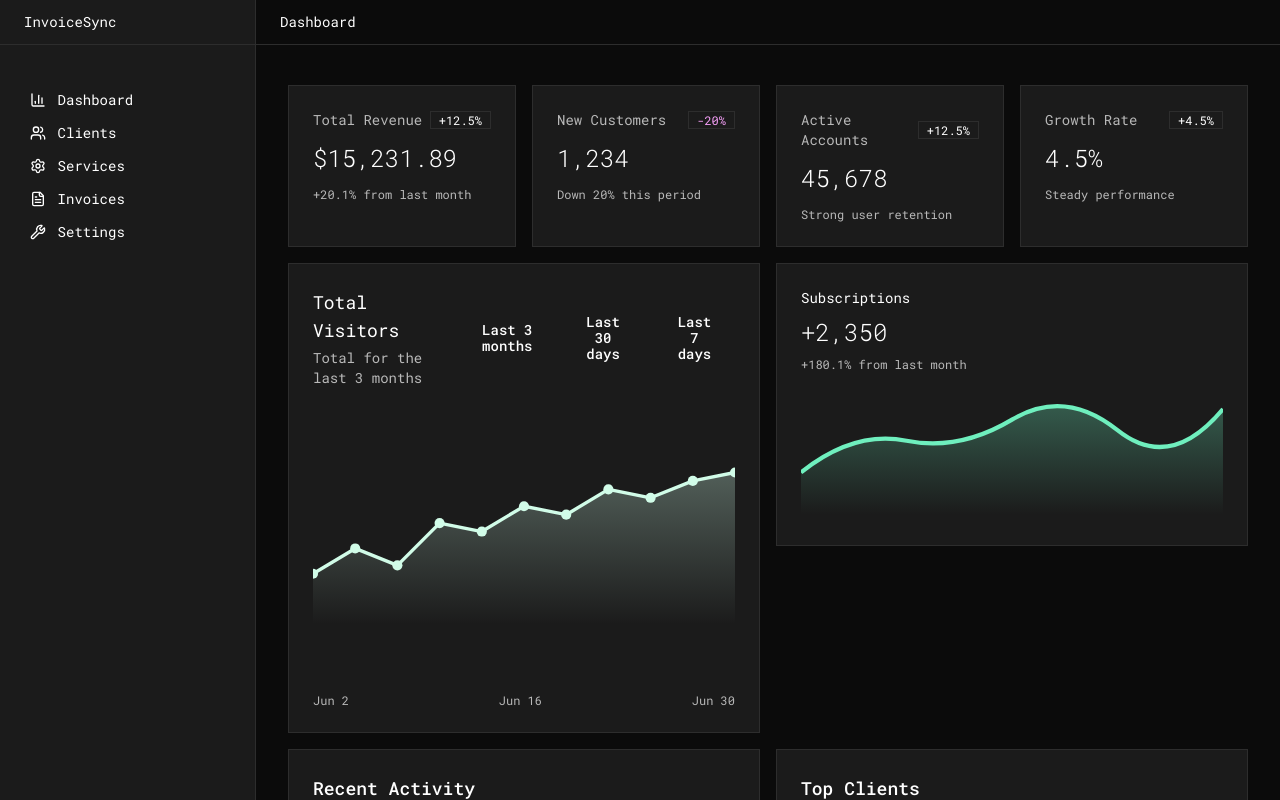
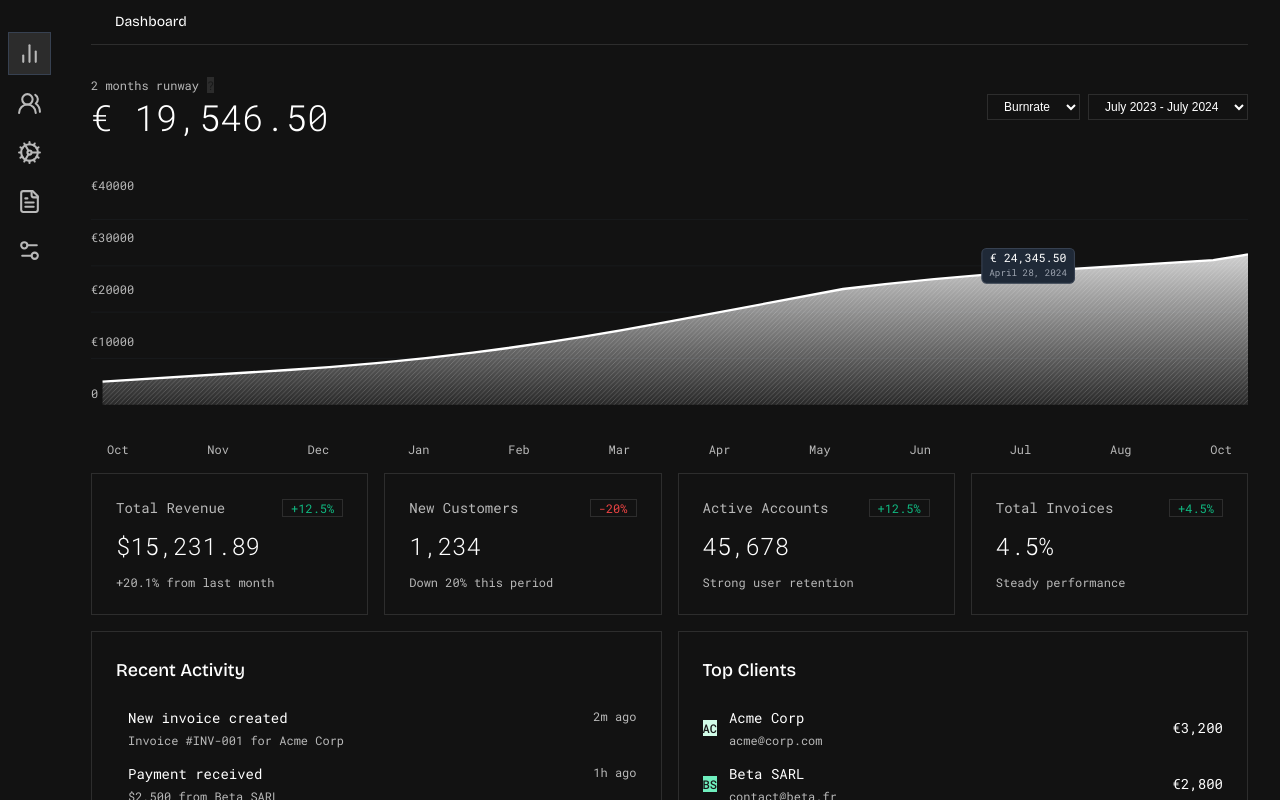
Before and after one commit to 69killian/invoice-sync, a React (Create React App) app in the folder invoicesync/: page / in a window 1280 px wide. Shown: the top 800 px of the page. Built offline with nearby package versions, Linux system fonts and the light colour scheme.

Commit message:
new dashboard + bricolage grotesque

```diff
--- a/invoicesync/public/index.html
+++ b/invoicesync/public/index.html
@@ -10,6 +10,9 @@
       content="Web site created using create-react-app"
     />
     <link rel="apple-touch-icon" href="%PUBLIC_URL%/logo192.png" />
+    <link rel="preconnect" href="https://fonts.googleapis.com">
+    <link rel="preconnect" href="https://fonts.gstatic.com" crossorigin>
+    <link href="https://fonts.googleapis.com/css2?family=Bricolage+Grotesque:opsz,wght@12..96,200..800&display=swap" rel="stylesheet">
     <!--
       manifest.json provides metadata used when your web app is installed on a
       user's mobile device or desktop. See https://developers.google.com/web/fundamentals/web-app-manifest/
--- a/invoicesync/src/components/Layout.tsx
+++ b/invoicesync/src/components/Layout.tsx
@@ -1,56 +1,56 @@
 import React from "react";
 import { Outlet, Link, useLocation } from "react-router-dom";
-import { BarChart3, Users, Settings, FileText, Wrench } from "lucide-react";
+import { BarChart2, Users2, Cog, FileText, Settings2 } from "lucide-react";
 
 const Layout = () => {
   const location = useLocation();
 
   const navigation = [
-    { name: "Dashboard", href: "/", icon: BarChart3 },
-    { name: "Clients", href: "/clients", icon: Users },
-    { name: "Services", href: "/services", icon: Settings },
+    { name: "Dashboard", href: "/", icon: BarChart2 },
+    { name: "Clients", href: "/clients", icon: Users2 },
+    { name: "Services", href: "/services", icon: Cog },
     { name: "Invoices", href: "/invoices", icon: FileText },
-    { name: "Settings", href: "/settings", icon: Wrench },
+    { name: "Settings", href: "/settings", icon: Settings2 },
   ];
 
   return (
     <div className="dark min-h-screen bg-background flex">
       {/* Sidebar */}
-      <div className="sidebar w-64 flex-shrink-0 relative border-r border-sidebar-border">
+      <div className="w-16 flex-shrink-0 relative  bg-background">
         {/* Sidebar Header */}
-        <div className="">
-          <p className="font-normal text-sm py-3 px-6" style={{color: 'white'}}>
-            InvoiceSync
-          </p>
-          <div className="border-b border-gray-700 mb-4"></div>
+        <div className="flex justify-center py-4">
+          <div className="w-8 h-8 flex items-center justify-center">
+            <div className="w-6 h-6 bg-white rounded-full flex items-center justify-center">
+              <div className="w-4 h-4 bg-black rounded-full"></div>
+            </div>
+          </div>
         </div>
 
-        <div className="p-6">
-          <nav className="sidebar-nav">
+        <div className="px-2">
+          <nav className="space-y-2">
             {navigation.map((item) => {
               const IconComponent = item.icon;
+              const isActive = location.pathname === item.href || (item.href !== "/" && location.pathname.startsWith(item.href));
               return (
                 <Link
                   key={item.name}
                   to={item.href}
-                  className="sidebar-nav-item"
+                  className={`flex items-center justify-center p-2 text-muted-foreground hover:text-foreground hover:bg-muted rounded-none transition-colors ${
+                    isActive ? 'bg-muted text-foreground' : ''
+                  }`}
+                  style={isActive ? {border: '1px solid #374151'} : {}}
                 >
-                  <IconComponent size={16} />
-                  <span>{item.name}</span>
+                  <IconComponent size={25} />
                 </Link>
               );
             })}
           </nav>
         </div>
 
-        <div className="absolute bottom-0 left-0 right-0 p-6 border-t border-sidebar-border">
-          <div className="flex items-center gap-3">
+        <div className="absolute bottom-0 left-0 right-0 p-2">
+          <div className="flex justify-center">
             <div className="w-8 h-8 bg-muted rounded-none flex items-center justify-center">
-              <span className="text-xs font-normal">JD</span>
-            </div>
-            <div className="flex-1 min-w-0">
-              <div className="text-sm font-normal truncate">John Doe</div>
-              <div className="text-xs text-muted-foreground truncate">john@example.com</div>
+              <span className="text-xs font-normal">AC</span>
             </div>
           </div>
         </div>
@@ -58,7 +58,7 @@ const Layout = () => {
 
       {/* Main content */}
       <div className="flex-1 flex flex-col">
-        <main className="flex-1 px-0  bg-background">
+        <main className="flex-1  bg-background">
           <Outlet />
         </main>
       </div>
--- a/invoicesync/src/index.css
+++ b/invoicesync/src/index.css
@@ -46,7 +46,7 @@
 }
 
 .dark {
-  --background: oklch(0.15 0 0);
+  --background: oklch(0.18 0 0);
   --foreground: oklch(1.0000 0 0);
   --card: oklch(0.2221 0 0);
   --card-foreground: oklch(1.0000 0 0);
--- a/invoicesync/src/pages/DashboardPage.tsx
+++ b/invoicesync/src/pages/DashboardPage.tsx
@@ -35,167 +35,174 @@ const DashboardPage = () => {
   return (
     <div className="">
       {/* Header */}
-      <div className="py-2">
-          <p className="font-normal text-sm py-1 mb-2 px-6" style={{color: 'white'}}>
+      <div className="py-2 px-8">
+          <p className="font-normal text-sm py-1 mb-2 px-6" style={{color: 'white', fontFamily: 'Bricolage Grotesque, sans-serif'}}>
             Dashboard
           </p>
-          <div className="border-b border-gray-700 mb-4"></div>
+          <div className="border-b border-gray-700 mb-2"></div>
         </div>
 
       <div className="space-y-4 py-4 px-8">
+        {/* Charts Section */}
+        <div className="grid gap-4">
+          {/* Main Chart */}
+          <div className="py-6 rounded-none bg-background space-y-6">
+            <div className="flex items-center justify-between">
+              <div className="space-y-1">
+                <div className="flex items-center gap-2">
+                  <span className="text-xs text-muted-foreground">2 months runway</span>
+                  <div className="w-4 h-4 rounded-full bg-muted flex items-center justify-center">
+                    <span className="text-xs">?</span>
+                  </div>
+                </div>
+                <div className="text-4xl font-light" style={{color: 'white'}}>€ 19,546.50</div>
+              </div>
+              <div className="flex gap-2">
+                <select className="bg-background border border-border text-xs px-3 py-1 rounded-none text-foreground">
+                  <option>Burnrate</option>
+                </select>
+                <select className="bg-background border border-border text-xs px-3 py-1 rounded-none text-foreground">
+                  <option>July 2023 - July 2024</option>
+                </select>
+              </div>
+            </div>
+
+            {/* Chart SVG */}
+            <div className="h-64 w-full relative">
+              <svg viewBox="0 0 1000 200" className="w-full h-full">
+                <defs>
+                  <linearGradient id="areaGradient" x1="0%" y1="0%" x2="0%" y2="100%">
+                    <stop offset="0%" stopColor="white" stopOpacity="0.8"/>
+                    <stop offset="100%" stopColor="white" stopOpacity="0.1"/>
+                  </linearGradient>
+                  <pattern id="diagonalHatch" patternUnits="userSpaceOnUse" width="4" height="4">
+                    <path d="m0,4 l4,-4 M-1,1 l2,-2 M3,5 l2,-2" stroke="white" strokeWidth="0.5" opacity="0.3"/>
+                  </pattern>
+                </defs>
+
+                {/* Grid lines */}
+                <g stroke="#374151" strokeWidth="0.5" opacity="0.3">
+                  <line x1="0" y1="40" x2="1000" y2="40"/>
+                  <line x1="0" y1="80" x2="1000" y2="80"/>
+                  <line x1="0" y1="120" x2="1000" y2="120"/>
+                  <line x1="0" y1="160" x2="1000" y2="160"/>
+                </g>
+
+                {/* Area with pattern */}
+                <path
+                  d="M 10 180 Q 90 175, 170 170 Q 250 165, 330 155 Q 410 145, 490 130 Q 570 115, 650 100 Q 730 90, 810 85 Q 890 80, 970 75 Q 990 72, 1000 70 L 1000 200 L 10 200 Z"
+                  fill="url(#diagonalHatch)"
+                />
+
+                {/* Area gradient overlay */}
+                <path
+                  d="M 10 180 Q 90 175, 170 170 Q 250 165, 330 155 Q 410 145, 490 130 Q 570 115, 650 100 Q 730 90, 810 85 Q 890 80, 970 75 Q 990 72, 1000 70 L 1000 200 L 10 200 Z"
+                  fill="url(#areaGradient)"
+                />
+
+                {/* Main curve line */}
+                <path
+                  d="M 10 180 Q 90 175, 170 170 Q 250 165, 330 155 Q 410 145, 490 130 Q 570 115, 650 100 Q 730 90, 810 85 Q 890 80, 970 75 Q 990 72, 1000 70"
+                  fill="none"
+                  stroke="white"
+                  strokeWidth="2"
+                />
+
+                {/* Hover point */}
+                <circle cx="810" cy="85" r="4" fill="white" stroke="#1f2937" strokeWidth="2"/>
+
+                {/* Tooltip */}
+                <g transform="translate(770, 65)">
+                  <rect x="0" y="0" width="80" height="30" fill="#1f2937" stroke="#374151" rx="4"/>
+                  <text x="40" y="12" textAnchor="middle" fill="white" fontSize="10">€ 24,345.50</text>
+                  <text x="40" y="24" textAnchor="middle" fill="#9ca3af" fontSize="8">April 28, 2024</text>
+                </g>
+              </svg>
+
+              {/* Y-axis labels */}
+              <div className="absolute left-0 top-0 h-full flex flex-col justify-between text-xs text-muted-foreground py-4">
+                <span>€40000</span>
+                <span>€30000</span>
+                <span>€20000</span>
+                <span>€10000</span>
+                <span>0</span>
+              </div>
+            </div>
+
+            <div className="flex items-center justify-between text-xs text-muted-foreground px-4">
+              <span>Oct</span>
+              <span>Nov</span>
+              <span>Dec</span>
+              <span>Jan</span>
+              <span>Feb</span>
+              <span>Mar</span>
+              <span>Apr</span>
+              <span>May</span>
+              <span>Jun</span>
+              <span>Jul</span>
+              <span>Aug</span>
+              <span>Oct</span>
+            </div>
+          </div>
+        </div>
+
         {/* Stats Cards */}
         <div className="grid gap-4 md:grid-cols-2 lg:grid-cols-4">
-          <div className="card p-6 rounded-none border space-y-3">
+          <div className="p-6 rounded-none border bg-background text-card-foreground space-y-3">
             <div className="flex flex-row items-center justify-between">
               <div className="text-sm font-normal text-muted-foreground">Total Revenue</div>
-              <div className="text-xs text-chart-1 font-light font-normal border border-gray-700 px-2">+12.5%</div>
+              <div className="text-xs text-chart-1 font-light font-normal border border-gray-700 px-2" style={{color: '#10b981'}}>+12.5%</div>
             </div>
-            <div className="text-2xl font-light">$15,231.89</div>
+            <div className="text-2xl font-light" style={{color: 'white'}}>$15,231.89</div>
             <p className="text-xs text-muted-foreground">
               +20.1% from last month
             </p>
           </div>
 
-          <div className="card p-6 rounded-none border space-y-3">
+          <div className="p-6 rounded-none border bg-background text-card-foreground space-y-3">
             <div className="flex flex-row items-center justify-between">
               <div className="text-sm font-normal text-muted-foreground">New Customers</div>
-              <div className="text-xs text-destructive font-light font-normal border border-gray-700 px-2">-20%</div>
+              <div className="text-xs text-destructive font-light font-normal border border-gray-700 px-2" style={{color: '#ef4444'}}>-20%</div>
             </div>
-            <div className="text-2xl font-light">1,234</div>
+            <div className="text-2xl font-light" style={{color: 'white'}}>1,234</div>
             <p className="text-xs text-muted-foreground">
               Down 20% this period
             </p>
           </div>
 
-          <div className="card p-6 rounded-none border space-y-3">
+          <div className="p-6 rounded-none border bg-background text-card-foreground space-y-3">
             <div className="flex flex-row items-center justify-between">
               <div className="text-sm font-normal text-muted-foreground">Active Accounts</div>
-              <div className="text-xs text-chart-1 font-normal border border-gray-700 px-2 ">+12.5%</div>
+              <div className="text-xs text-chart-1 font-normal border border-gray-700 px-2" style={{color: '#10b981'}}>+12.5%</div>
             </div>
-            <div className="text-2xl font-light">45,678</div>
+            <div className="text-2xl font-light" style={{color: 'white'}}>45,678</div>
             <p className="text-xs text-muted-foreground">
               Strong user retention
             </p>
           </div>
 
-          <div className="card p-6 rounded-none border space-y-3">
+          <div className="p-6 rounded-none border bg-background text-card-foreground space-y-3">
             <div className="flex flex-row items-center justify-between">
-              <div className="text-sm font-normal text-muted-foreground">Growth Rate</div>
-              <div className="text-xs text-chart-1 font-normal border border-gray-700 px-2">+4.5%</div>
+              <div className="text-sm font-normal text-muted-foreground">Total Invoices</div>
+              <div className="text-xs text-chart-1 font-normal border border-gray-700 px-2" style={{color: '#10b981'}}>+4.5%</div>
             </div>
-            <div className="text-2xl font-light">4.5%</div>
+            <div className="text-2xl font-light" style={{color: 'white'}}>4.5%</div>
             <p className="text-xs text-muted-foreground">
               Steady performance
             </p>
           </div>
         </div>
 
-        {/* Charts Section */}
-        <div className="grid gap-4 md:grid-cols-2 lg:grid-cols-7">
-          {/* Main Chart */}
-          <div className="card p-6 rounded-none border lg:col-span-4 space-y-6">
-            <div className="flex items-center justify-between">
-              <div className="space-y-1">
-                <h3 className="text-lg font-normal">Total Visitors</h3>
-                <p className="text-sm text-muted-foreground">Total for the last 3 months</p>
-              </div>
-              <div className="flex gap-2">
-                <button className="btn btn-ghost text-xs px-3 py-1">Last 3 months</button>
-                <button className="btn btn-ghost text-xs px-3 py-1">Last 30 days</button>
-                <button className="btn btn-ghost text-xs px-3 py-1">Last 7 days</button>
-              </div>
-            </div>
-
-            {/* Chart SVG */}
-            <div className="h-64 w-full">
-              <svg viewBox="0 0 250 100" className="w-full h-full">
-                <defs>
-                  <linearGradient id="chartGradient" x1="0%" y1="0%" x2="0%" y2="100%">
-                    <stop offset="0%" stopColor="var(--chart-1)" stopOpacity="0.3"/>
-                    <stop offset="100%" stopColor="var(--chart-1)" stopOpacity="0.0"/>
-                  </linearGradient>
-                </defs>
-
-                {/* Area under curve */}
-                <path
-                  d={createAreaPath(chartData)}
-                  fill="url(#chartGradient)"
-                />
-
-                {/* Main curve line */}
-                <path
-                  d={createPath(chartData)}
-                  className="chart-line"
-                  strokeWidth="2"
-                />
-
-                {/* Data points */}
-                {chartData.map((point, index) => (
-                  <circle
-                    key={index}
-                    cx={point.x * 2.5}
-                    cy={100 - point.y}
-                    r="3"
-                    fill="var(--chart-1)"
-                  />
-                ))}
-              </svg>
-            </div>
-
-            <div className="flex items-center justify-between text-xs text-muted-foreground">
-              <span>Jun 2</span>
-              <span>Jun 16</span>
-              <span>Jun 30</span>
-            </div>
-          </div>
-
-          {/* Side Charts */}
-          <div className="lg:col-span-3 space-y-6">
-            {/* Subscriptions */}
-            <div className="card p-6 rounded-none border space-y-4">
-              <div className="space-y-2">
-                <h4 className="text-sm font-normal">Subscriptions</h4>
-                <div className="text-2xl font-light">+2,350</div>
-                <p className="text-xs text-muted-foreground">+180.1% from last month</p>
-              </div>
-
-              {/* Mini chart comme sur ton image */}
-              <div className="h-16 w-full">
-                <svg viewBox="0 0 200 60" className="w-full h-full">
-                  <defs>
-                    <linearGradient id="miniGradient" x1="0%" y1="0%" x2="0%" y2="100%">
-                      <stop offset="0%" stopColor="var(--chart-2)" stopOpacity="0.3"/>
-                      <stop offset="100%" stopColor="var(--chart-2)" stopOpacity="0.0"/>
-                    </linearGradient>
-                  </defs>
-
-                  <path
-                    d="M 0 40 Q 25 20, 50 25 T 100 15 T 150 20 T 200 10"
-                    fill="none"
-                    stroke="var(--chart-2)"
-                    strokeWidth="2"
-                  />
-
-                  <path
-                    d="M 0 40 Q 25 20, 50 25 T 100 15 T 150 20 T 200 10 L 200 60 L 0 60 Z"
-                    fill="url(#miniGradient)"
-                  />
-                </svg>
-              </div>
-            </div>
-          </div>
-        </div>
-
         {/* Bottom Section */}
         <div className="grid gap-4 md:grid-cols-2">
           {/* Recent Activity */}
-          <div className="card p-6 rounded-none border space-y-6">
-            <h3 className="text-lg font-medium">Recent Activity</h3>
+          <div className="p-6 rounded-none border bg-background text-card-foreground space-y-6">
+            <h3 className="text-lg font-medium" style={{color: 'white', fontFamily: 'Bricolage Grotesque, sans-serif'}}>Recent Activity</h3>
             <div className="space-y-4">
               <div className="flex items-start gap-3">
                 <div className="w-2 h-2 bg-chart-1 rounded-full mt-2"></div>
                 <div className="flex-1 space-y-1">
-                  <p className="text-sm font-normal">New invoice created</p>
+                  <p className="text-sm font-normal" style={{color: 'white'}}>New invoice created</p>
                   <p className="text-xs text-muted-foreground">Invoice #INV-001 for Acme Corp</p>
                 </div>
                 <span className="text-xs text-muted-foreground">2m ago</span>
@@ -203,7 +210,7 @@ const DashboardPage = () => {
               <div className="flex items-start gap-3">
                 <div className="w-2 h-2 bg-chart-2 rounded-full mt-2"></div>
                 <div className="flex-1 space-y-1">
-                  <p className="text-sm font-normal">Payment received</p>
+                  <p className="text-sm font-normal" style={{color: 'white'}}>Payment received</p>
                   <p className="text-xs text-muted-foreground">$2,500 from Beta SARL</p>
                 </div>
                 <span className="text-xs text-muted-foreground">1h ago</span>
@@ -211,7 +218,7 @@ const DashboardPage = () => {
               <div className="flex items-start gap-3">
                 <div className="w-2 h-2 bg-chart-3 rounded-full mt-2"></div>
                 <div className="flex-1 space-y-1">
-                  <p className="text-sm font-normal">New client added</p>
+                  <p className="text-sm font-normal" style={{color: 'white'}}>New client added</p>
                   <p className="text-xs text-muted-foreground">Gamma SAS joined</p>
                 </div>
                 <span className="text-xs text-muted-foreground">3h ago</span>
@@ -220,8 +227,8 @@ const DashboardPage = () => {
           </div>
 
           {/* Top Clients */}
-          <div className="card p-6 rounded-none border space-y-6">
-            <h3 className="text-lg font-medium">Top Clients</h3>
+          <div className="p-6 rounded-none border bg-background text-card-foreground space-y-6">
+            <h3 className="text-lg font-medium" style={{color: 'white', fontFamily: 'Bricolage Grotesque, sans-serif'}}>Top Clients</h3>
             <div className="space-y-4">
               <div className="flex items-center justify-between">
                 <div className="flex items-center gap-3">
@@ -229,11 +236,11 @@ const DashboardPage = () => {
                     <span className="text-xs font-medium text-white">AC</span>
                   </div>
                   <div className="space-y-1">
-                    <p className="text-sm font-normal">Acme Corp</p>
+                    <p className="text-sm font-normal" style={{color: 'white'}}>Acme Corp</p>
                     <p className="text-xs text-muted-foreground">acme@corp.com</p>
                   </div>
                 </div>
-                <span className="text-sm font-normal">€3,200</span>
+                <span className="text-sm font-normal" style={{color: 'white'}}>€3,200</span>
               </div>
               <div className="flex items-center justify-between">
                 <div className="flex items-center gap-3">
@@ -241,11 +248,11 @@ const DashboardPage = () => {
                     <span className="text-xs font-medium text-white">BS</span>
                   </div>
                   <div className="space-y-1">
-                    <p className="text-sm font-normal">Beta SARL</p>
+                    <p className="text-sm font-normal" style={{color: 'white'}}>Beta SARL</p>
                     <p className="text-xs text-muted-foreground">contact@beta.fr</p>
                   </div>
                 </div>
-                <span className="text-sm font-normal">€2,800</span>
+                <span className="text-sm font-normal" style={{color: 'white'}}>€2,800</span>
               </div>
               <div className="flex items-center justify-between">
                 <div className="flex items-center gap-3">
@@ -253,11 +260,11 @@ const DashboardPage = () => {
                     <span className="text-xs font-medium text-white">GS</span>
                   </div>
                   <div className="space-y-1">
-                    <p className="text-sm font-normal">Gamma SAS</p>
+                    <p className="text-sm font-normal" style={{color: 'white'}}>Gamma SAS</p>
                     <p className="text-xs text-muted-foreground">hello@gamma.com</p>
                   </div>
                 </div>
-                <span className="text-sm font-normal">€2,100</span>
+                <span className="text-sm font-normal" style={{color: 'white'}}>€2,100</span>
               </div>
             </div>
           </div>
```
Also changed, not shown: invoicesync/src/pages/ClientsPage.tsx (+6 -6 lines).
